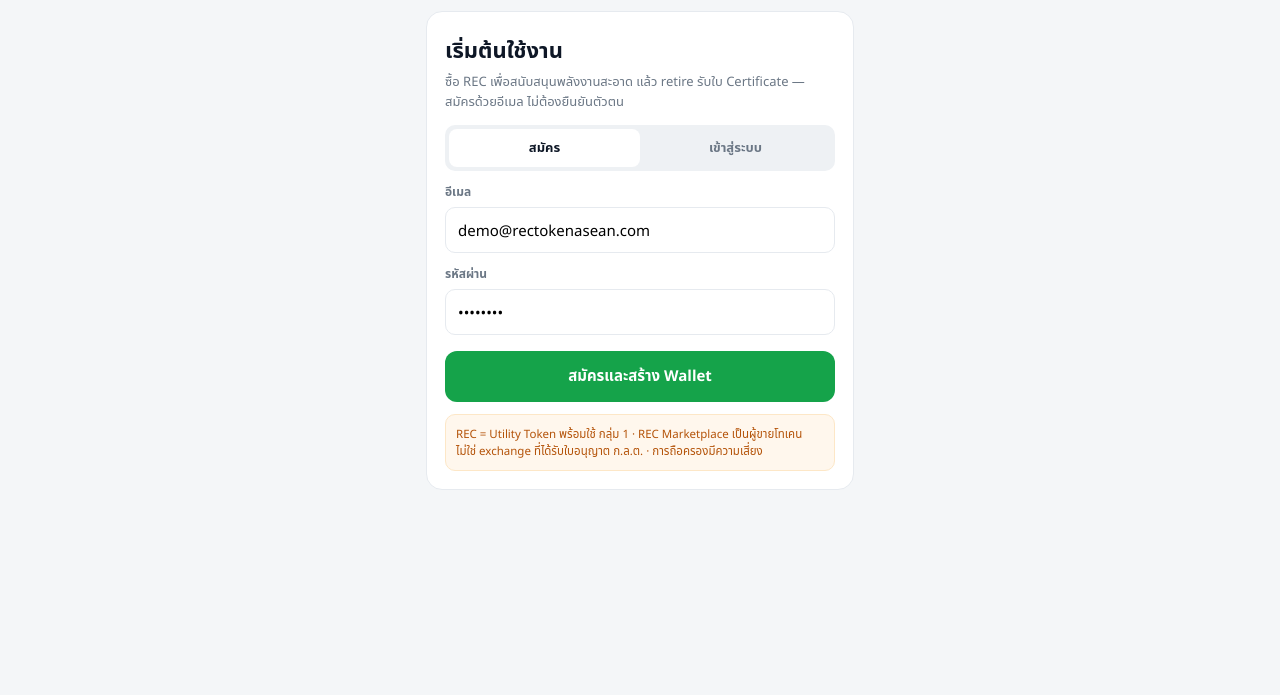
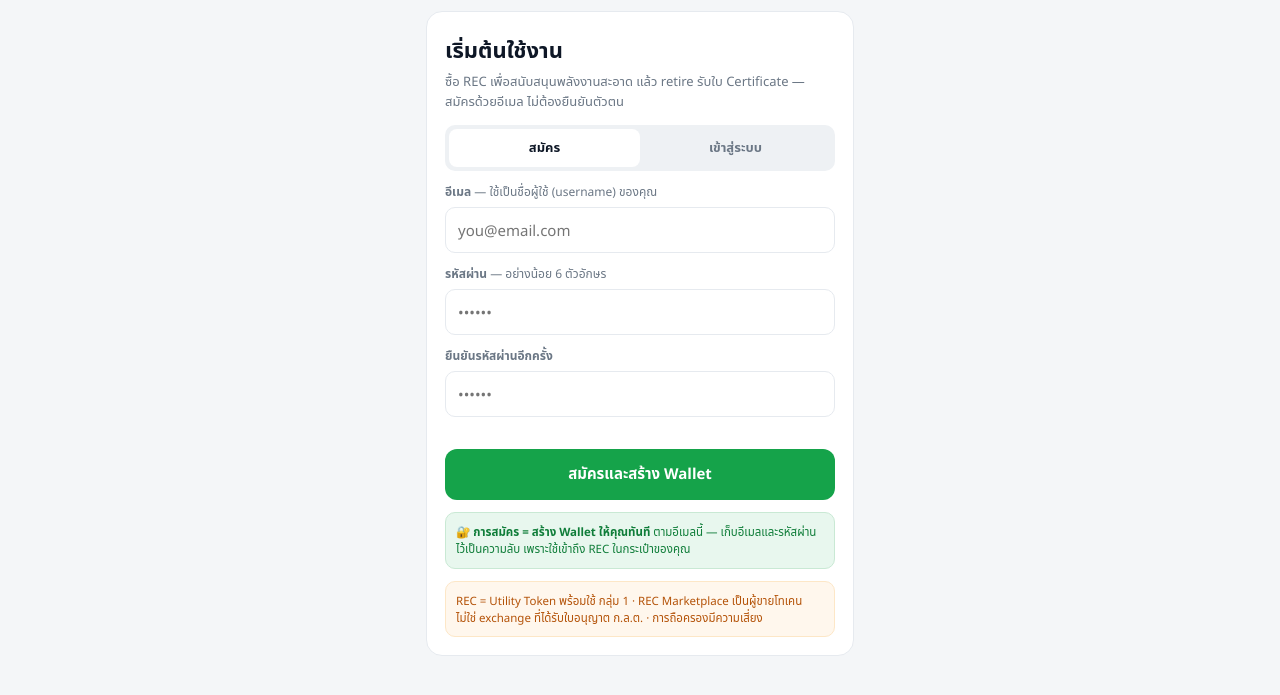
Before and after one commit to owhatphone-mvp/rec-marketplace, a website: page public/index.html in a window 1280 px wide. Shown: the part 221-916 px from the top of the page. Before the commit the page ends 803 px from the top, so only its background shows below. Drawn offline with Linux system fonts and the light colour scheme; no server answers.

Commit message:
signup UX: email=username hint, confirm password match, wallet explanation

```diff
--- a/public/index.html
+++ b/public/index.html
@@ -66,9 +66,15 @@
       <h1>เริ่มต้นใช้งาน</h1>
       <p class="sub">ซื้อ REC เพื่อสนับสนุนพลังงานสะอาด แล้ว retire รับใบ Certificate — สมัครด้วยอีเมล ไม่ต้องยืนยันตัวตน</p>
       <div class="seg"><button id="tab-signup" class="on" onclick="authTab('signup')">สมัคร</button><button id="tab-login" onclick="authTab('login')">เข้าสู่ระบบ</button></div>
-      <label>อีเมล</label><input id="au-email" type="email" placeholder="you@email.com" value="demo@rectokenasean.com">
-      <label>รหัสผ่าน</label><input id="au-pass" type="password" placeholder="••••••" value="demo1234">
-      <button class="btn btn-primary" style="margin-top:16px" id="au-btn" onclick="doAuth()">สมัครและสร้าง Wallet</button>
+      <label>อีเมล <span style="color:var(--muted);font-weight:400">— ใช้เป็นชื่อผู้ใช้ (username) ของคุณ</span></label>
+      <input id="au-email" type="email" placeholder="you@email.com" autocomplete="email">
+      <label>รหัสผ่าน <span style="color:var(--muted);font-weight:400">— อย่างน้อย 6 ตัวอักษร</span></label>
+      <input id="au-pass" type="password" placeholder="••••••" autocomplete="new-password" oninput="checkPwMatch()">
+      <div id="pw2-wrap"><label>ยืนยันรหัสผ่านอีกครั้ง</label>
+        <input id="au-pass2" type="password" placeholder="••••••" autocomplete="new-password" oninput="checkPwMatch()"></div>
+      <div id="pw-msg" style="font-size:11.5px;margin-top:6px;min-height:14px"></div>
+      <button class="btn btn-primary" style="margin-top:12px" id="au-btn" onclick="doAuth()">สมัครและสร้าง Wallet</button>
+      <div class="banner" style="background:var(--green-l);border-color:#c9e9d4;color:var(--green-d)">🔐 <b>การสมัคร = สร้าง Wallet ให้คุณทันที</b> ตามอีเมลนี้ — เก็บอีเมลและรหัสผ่านไว้เป็นความลับ เพราะใช้เข้าถึง REC ในกระเป๋าของคุณ</div>
       <div class="banner">REC = Utility Token พร้อมใช้ กลุ่ม 1 · REC Marketplace เป็นผู้ขายโทเคน ไม่ใช่ exchange ที่ได้รับใบอนุญาต ก.ล.ต. · การถือครองมีความเสี่ยง</div>
     </div>
   </div>
```
